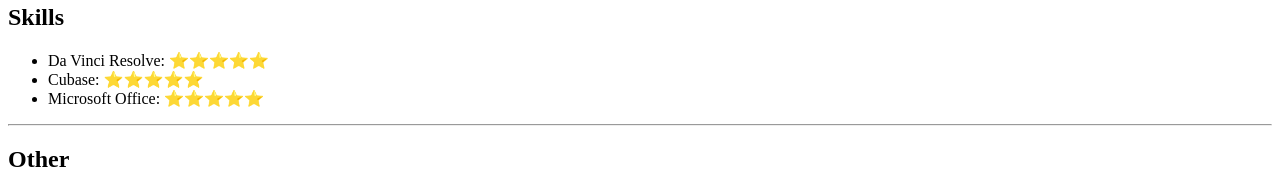
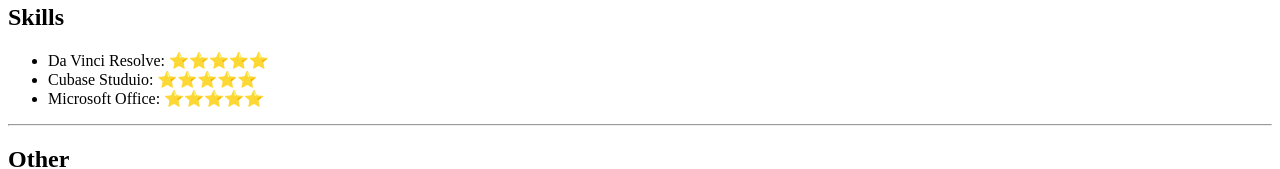
Before and after one commit to Ridde83/My-Resume, a plain HTML site: page index.html in a window 1280 px wide. Shown: the part 978-1147 px from the top of the page. Drawn offline with Linux system fonts and the light colour scheme.

Commit message:
Update index.html

```diff
--- a/index.html
+++ b/index.html
@@ -57,7 +57,7 @@
  <h2>Skills</h2>
   <ul>
     <li>Da Vinci Resolve: ⭐️⭐️⭐️⭐️⭐️</li>
-    <li>Cubase: ⭐️⭐️⭐️⭐️⭐️</li>
+    <li>Cubase Studuio:   ⭐️⭐️⭐️⭐️⭐️</li>
     <li>Microsoft Office: ⭐️⭐️⭐️⭐️⭐️</li>
   </ul>
   <hr />
```
